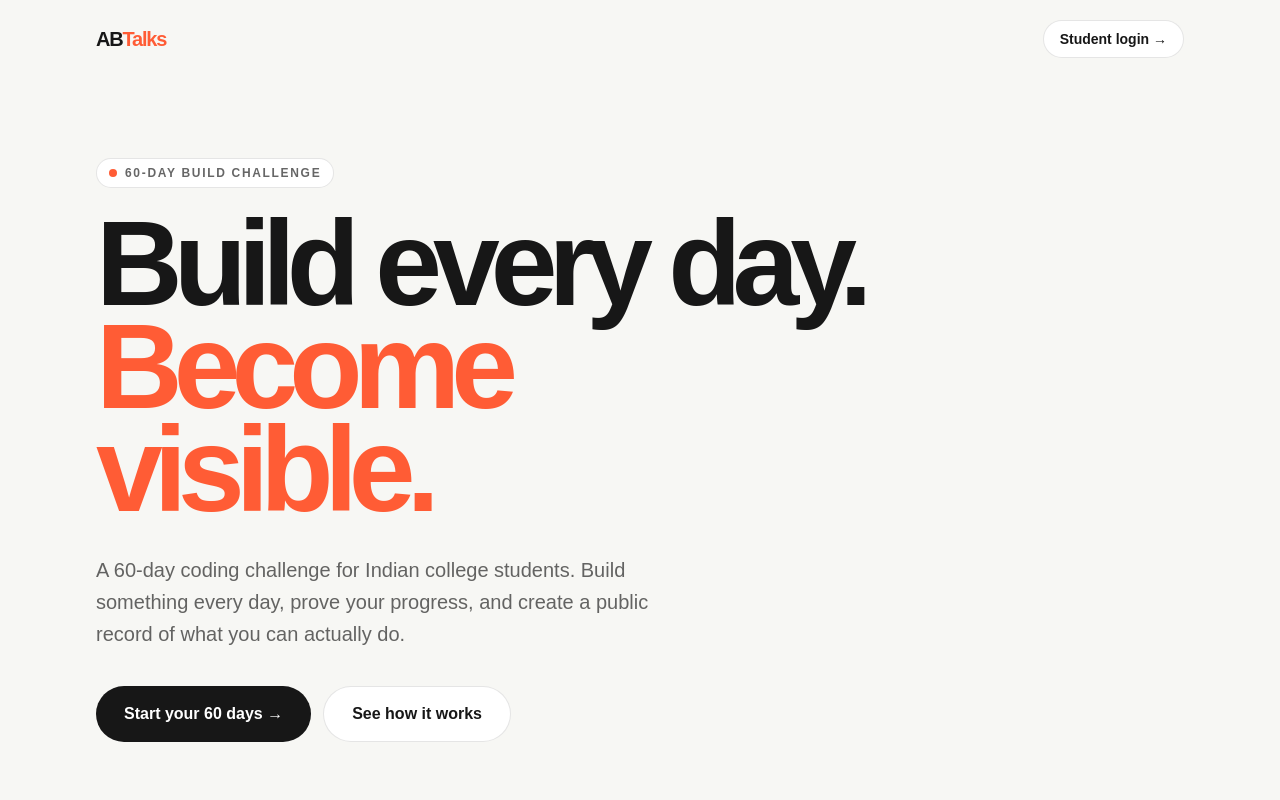
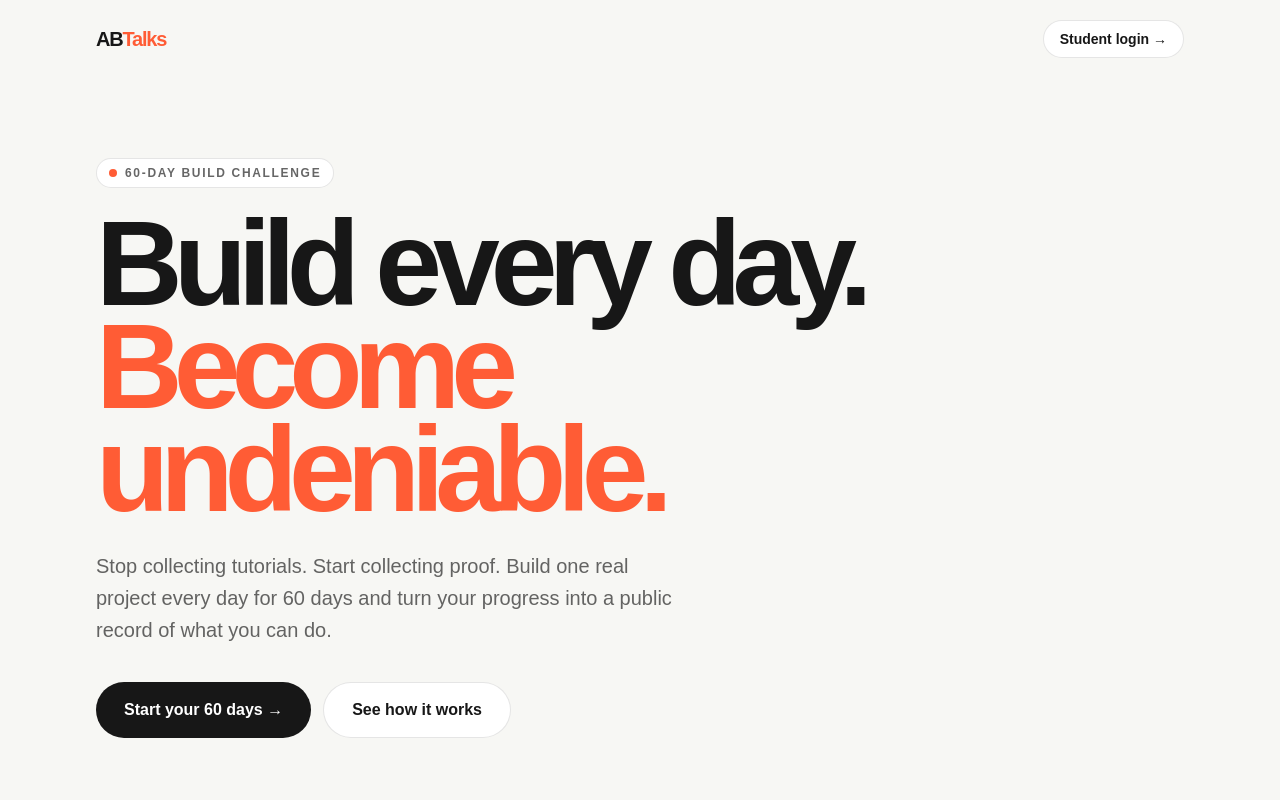
Before and after one commit to suhanishukla03/Suhani-s-redesign-ABtalks, a Next.js app: page / in a window 1280 px wide. Shown: the top 800 px of the page. Built offline with nearby package versions, Linux system fonts and the light colour scheme.

Commit message:
Polish landing page

```diff
--- a/app/page.tsx
+++ b/app/page.tsx
@@ -50,13 +50,13 @@ export default function Home() {
           <h1 className="max-w-4xl text-[clamp(3.5rem,13vw,7.5rem)] font-black leading-[0.86] tracking-[-0.075em]">
             Build every day.
             <br />
-            <span className="text-[#ff5c35]">Become visible.</span>
+            <span className="text-[#ff5c35]">Become undeniable.</span>
           </h1>
 
-          <p className="mt-8 max-w-xl text-lg leading-7 text-black/60 sm:text-xl sm:leading-8">
-            A 60-day coding challenge for Indian college students. Build
-            something every day, prove your progress, and create a public
-            record of what you can actually do.
+          <p className="mt-7 max-w-xl text-base leading-7 text-black/60 sm:text-xl sm:leading-8">
+            Stop collecting tutorials. Start collecting proof.
+            Build one real project every day for 60 days and turn
+            your progress into a public record of what you can do.
           </p>
 
           <div className="mt-9 flex flex-col gap-3 sm:flex-row">
@@ -77,9 +77,9 @@ export default function Home() {
         </div>
 
         {/* Stats */}
-        <div className="mt-16 grid max-w-2xl grid-cols-3 border-y border-black/10 py-6">
+        <div className="mt-14 grid max-w-2xl grid-cols-3 border-y border-black/10 py-6 sm:mt-16">
           {stats.map((stat) => (
-            <div key={stat.label} className="border-r border-black/10 px-3 first:pl-0 last:border-0">
+            <div key={stat.label} className="border-r border-black/10 px-2 first:pl-0 last:border-0 sm:px-3">
               <p className="text-2xl font-black tracking-tight sm:text-3xl">
                 {stat.value}
               </p>
```
